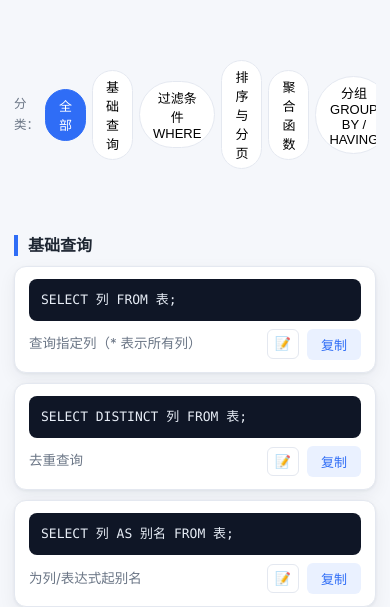
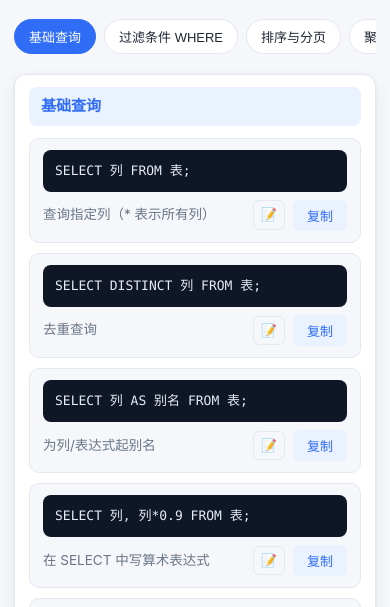
Before and after one commit to maggiec87/learning_sql, a plain HTML site: page cheatsheet.html in a window 390 px wide. Shown: the part 168-775 px from the top of the page. Drawn offline with Linux system fonts and the light colour scheme.

Commit message:
优化速查表目录

```diff
--- a/css/style.css
+++ b/css/style.css
@@ -346,31 +346,45 @@ table.result-tbl tr:nth-child(even) td { background: #fafbfe; }
   .cheat-grid, .q-list { grid-template-columns: 1fr; }
   .hero h1 { font-size: 24px; }
 
-  /* 速查表 · 手机端分组沉浸布局（修复需手动缩放的问题） */
+  /* 速查表 · 手机端分区大卡 + 吸顶分类胶囊导航 */
   .cheat-grid { display: block; }
-  .cheat-block { margin-bottom: 22px; }
+  .cheat-block {
+    background: var(--panel); border: 1px solid var(--line); border-radius: var(--radius);
+    padding: 12px 14px 14px; margin-bottom: 14px; box-shadow: var(--shadow);
+    scroll-margin-top: 112px;
+  }
   .cheat-block-title {
-    font-size: 16px; margin: 0 0 10px; padding-left: 10px;
-    border-left: 4px solid var(--brand); line-height: 1.3; color: var(--ink);
+    font-size: 15px; font-weight: 700; margin: 0 0 12px; padding: 7px 12px;
+    background: var(--brand-soft); color: var(--brand); border-radius: 8px;
   }
   .cheat-mlist { display: flex; flex-direction: column; gap: 10px; }
   .cheat-mcard {
-    background: var(--panel); border: 1px solid var(--line); border-radius: var(--radius);
-    padding: 12px 14px; box-shadow: var(--shadow);
-    display: flex; flex-direction: column; gap: 8px;
+    background: var(--bg); border: 1px solid var(--line); border-radius: 10px;
+    padding: 11px 13px; display: flex; flex-direction: column; gap: 8px;
   }
   .cheat-syntax {
     white-space: pre-wrap; word-break: break-word; overflow-wrap: anywhere;
     overflow-x: hidden; font-size: 13px; line-height: 1.7;
+    background: #0f1626; color: #e6ecf5; padding: 10px 12px; border-radius: 8px; margin: 0;
   }
   .cheat-meta { flex-wrap: wrap; gap: 8px; }
   .cheat-desc { font-size: 13.5px; line-height: 1.6; }
-  .cheat-links { margin-left: auto; }
+  .cheat-links { margin-left: auto; display: inline-flex; gap: 8px; align-items: center; }
   .copy-btn { padding: 6px 14px; font-size: 13px; }
-  .q-filters.mobile-scroll, .q-filters.mobile-scroll .filter-row {
-    overflow-x: auto; flex-wrap: nowrap; -webkit-overflow-scrolling: touch; padding-bottom: 4px;
+
+  /* 吸顶分类胶囊导航（点击跳转 + 滚动高亮） */
+  .cs-nav {
+    display: flex; gap: 8px; overflow-x: auto; -webkit-overflow-scrolling: touch;
+    padding: 4px 0 8px; position: sticky; top: 54px; z-index: 20;
+    background: var(--bg); scrollbar-width: none;
   }
-  .q-filters.mobile-scroll .filter-row::-webkit-scrollbar { height: 4px; }
+  .cs-nav::-webkit-scrollbar { display: none; }
+  .cs-nav button {
+    flex: 0 0 auto; border: 1px solid var(--line); background: #fff;
+    padding: 7px 14px; border-radius: 999px; cursor: pointer; font-size: 13px; color: var(--ink);
+    white-space: nowrap; transition: background .15s, color .15s, border-color .15s;
+  }
+  .cs-nav button.active { background: var(--brand); color: #fff; border-color: var(--brand); }
 }
 
 @media (max-width: 420px) {
--- a/js/app.js
+++ b/js/app.js
@@ -370,10 +370,27 @@
     if (g) csFilter = g;
     var isMobile = window.innerWidth <= 760;
 
-    // 顶部分类筛选（桌面换行 / 手机横滑）
+    // 顶部分类：桌面=过滤筛选；手机=吸顶胶囊导航（跳转定位，所有分类同页）
     if (box) {
+      box.innerHTML = '';
+      box.classList.remove('mobile-scroll');
+      if (isMobile) {
+        var nav = document.createElement('div');
+        nav.className = 'cs-nav';
+        window.SQL_CHEATSHEET.forEach(function (grp, i) {
+          var nb = document.createElement('button');
+          nb.textContent = grp.group; nb.dataset.idx = i;
+          if (i === 0) nb.classList.add('active');
+          nb.addEventListener('click', function () {
+            var el = document.getElementById('cs-grp-' + i);
+            if (el) el.scrollIntoView({ behavior: 'smooth', block: 'start' });
+          });
+          nav.appendChild(nb);
+        });
+        box.appendChild(nav);
+        box.classList.add('mobile-nav');
+      } else {
         var cats = ['全部'].concat(window.SQL_CHEATSHEET.map(function (grp) { return grp.group; }));
-      box.innerHTML = '';
         var row = document.createElement('div'); row.className = 'filter-row';
         row.innerHTML = '<span class="filter-label">分类：</span>';
         cats.forEach(function (c) {
@@ -383,7 +400,7 @@
           row.appendChild(b);
         });
         box.appendChild(row);
-      if (isMobile) box.classList.add('mobile-scroll'); else box.classList.remove('mobile-scroll');
+      }
     }
 
     function cardHTML(grp, it, mobile) {
@@ -404,11 +421,11 @@
 
     grid.innerHTML = '';
     if (isMobile) {
-      // 手机端：按分类分组的单列沉浸区块（语法自动折行，无需缩放/横滑）
-      window.SQL_CHEATSHEET.forEach(function (grp) {
-        if (csFilter !== '全部' && grp.group !== csFilter) return;
+      // 手机端：所有分类同页，分区大卡 + 语法自动折行（无需缩放/横滑）
+      window.SQL_CHEATSHEET.forEach(function (grp, i) {
         var block = document.createElement('section');
         block.className = 'cheat-block';
+        block.id = 'cs-grp-' + i;
         var title = document.createElement('h3');
         title.className = 'cheat-block-title';
         title.textContent = grp.group;
@@ -423,6 +440,19 @@
         block.appendChild(list);
         grid.appendChild(block);
       });
+      // 滚动高亮当前分类胶囊（scrollspy）
+      var navBtns = $$('#cheatFilters .cs-nav button');
+      if ('IntersectionObserver' in window && navBtns.length) {
+        var io = new IntersectionObserver(function (entries) {
+          entries.forEach(function (en) {
+            if (en.isIntersecting) {
+              var idx = en.target.id.slice(7);
+              navBtns.forEach(function (b) { b.classList.toggle('active', b.dataset.idx === idx); });
+            }
+          });
+        }, { rootMargin: '-130px 0px -62% 0px', threshold: 0 });
+        $$('#cheatGrid .cheat-block').forEach(function (b) { io.observe(b); });
+      }
     } else {
       // 桌面端：原有网格
       window.SQL_CHEATSHEET.forEach(function (grp) {
```
Lines whose indentation alone changed are shown as unchanged.
